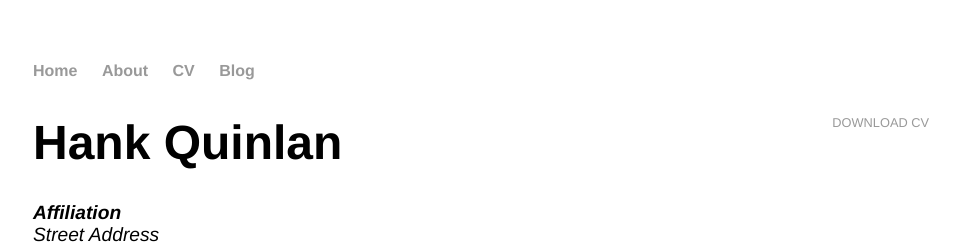
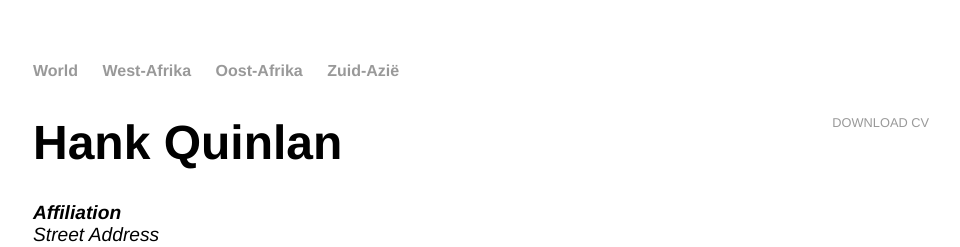
Before and after one commit to joshroos/DataAnalysis-groepje17, a Jekyll site: the page built from oost-afrika/index.html, in a window 1280 px wide. Shown: the top 247 px of the page, without its empty margins (159-1119 px from the left). Built offline with Jekyll 4.4.1, drawn with Linux system fonts in a browser that asks for light colours.

Commit message:
aanpassen linkpaths

```diff
--- a/DataAnalysis-groepje17/_config.yml
+++ /dev/null
@@ -1 +0,0 @@
-My Page
--- a/DataAnalysis-groepje17/bars.html
+++ /dev/null
@@ -1 +0,0 @@
-My Page
--- a/DataAnalysis-groepje17/index.html
+++ /dev/null
@@ -1,3 +0,0 @@
-My Page
-
-##hoi!
--- a/_layouts/default.html
+++ b/_layouts/default.html
@@ -11,10 +11,10 @@
   <body>
     <nav>
 <ul>
-<li><a href="DataAnalysis-groepje17/index.html">Home</a></li>
-<li><a href="DataAnalysis-groepje17/about/index.html">About</a></li>
-<li><a href="DataAnalysis-groepje17/cv/index.html">CV</a></li>
-<li><a href="DataAnalysis-groepje17/blog/index.html">Blog</a></li>
+<li><a href="/index.html">World</a></li>
+<li><a href="/west-afrika/index.html">West-Afrika</a></li>
+<li><a href="/oost-afrika/index.html">Oost-Afrika</a></li>
+<li><a href="/zuid-azie/index.html">Zuid-Azië</a></li>
 </ul>
     </nav>
 <div class="container">
```
Also changed, not shown: oost-afrika/index.html (renamed from cv/index.html), west-afrika/index.html (renamed from about/index.html), zuid-azie/atom.xml (renamed from blog/atom.xml), zuid-azie/index.html (renamed from blog/index.html).
